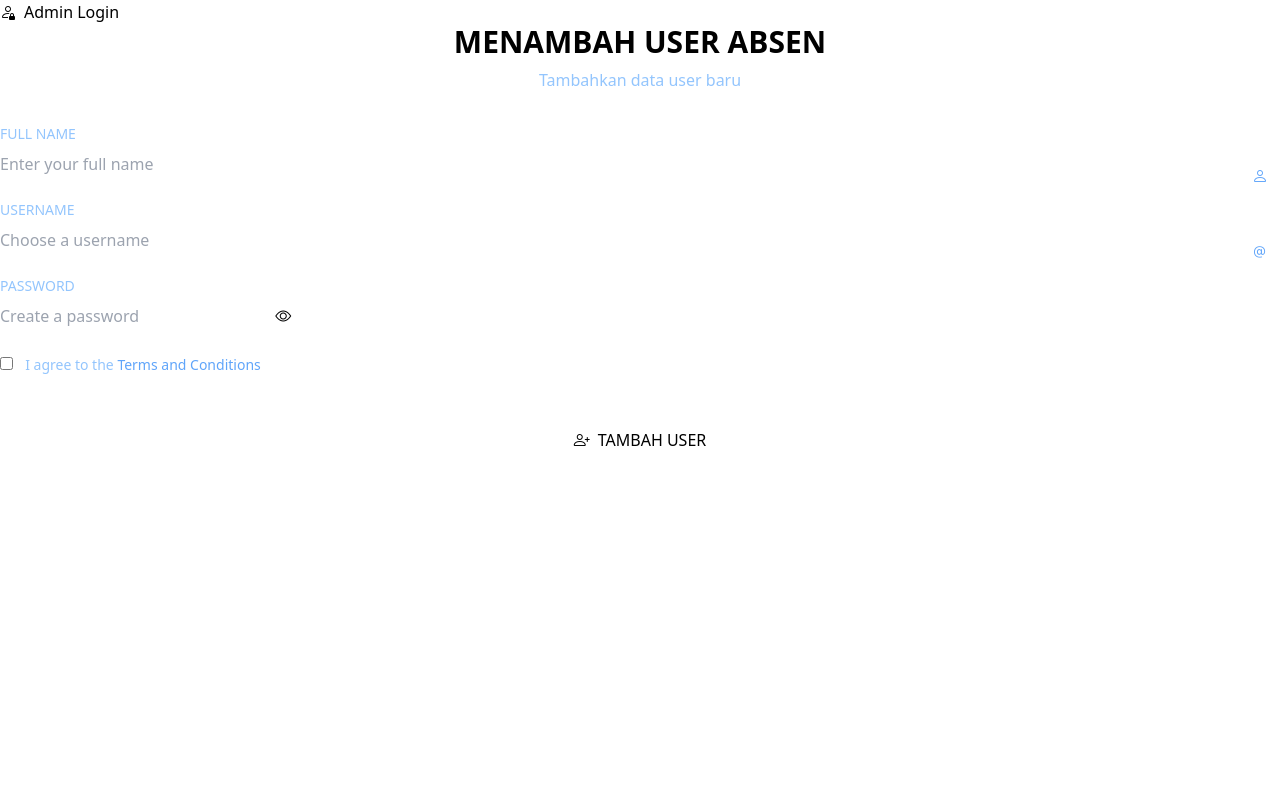
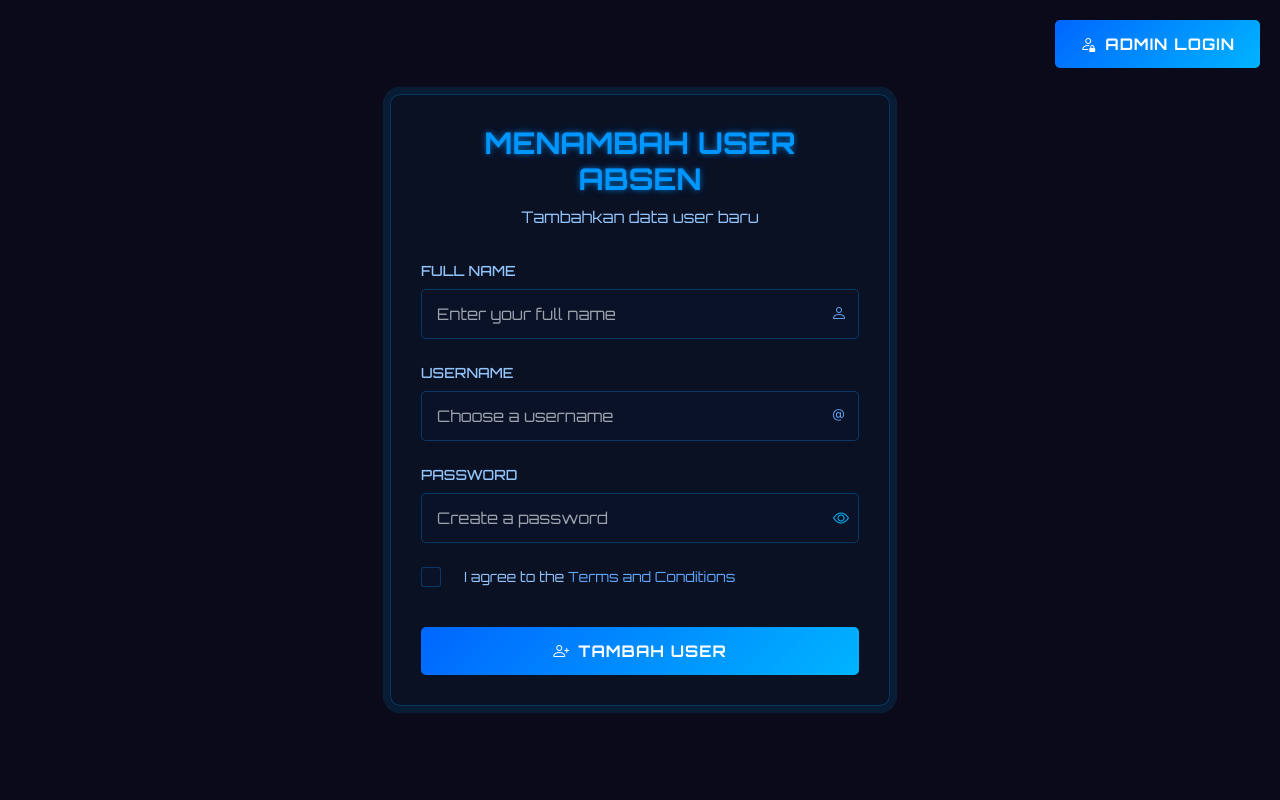
Before and after one commit to Hinabil/blabalattrksfjlsdjfz128429, a Flask app: template api/templates/index.html in a window 1280 px wide. Run offline with Flask 3, Linux system fonts and the light colour scheme; the template is opened without the code that fills it, so the values that code supplies are empty; some libraries are stand-ins or nearby versions.

Commit message:
Update style.css

```diff
--- a/api/static/css/style.css
+++ b/api/static/css/style.css
@@ -1,16 +1,211 @@
-/* Animasi custom */
-@keyframes slideIn {
-  0% {
-    transform: translateY(50px);
-    opacity: 0;
-  }
-  100% {
-    transform: translateY(0px);
-    opacity: 1;
-  }
+@import url('https://fonts.googleapis.com/css2?family=Orbitron:wght@400;500;600;700&display=swap');
+
+body {
+    font-family: 'Orbitron', sans-serif;
+    background-color: #0a0a1a;
+    color: #e0e0ff;
+    overflow-x: hidden;
+    min-height: 100vh;
+    display: flex;
+    flex-direction: column;
+    align-items: center;
+    justify-content: center;
+    padding: 20px;
 }
 
-/* Apply animasi ke elemen */
-.animate-slide-in {
-  animation: slideIn 0.6s ease-out forwards;
+.neon-border {
+    position: relative;
+    border: 1px solid rgba(0, 150, 255, 0.3);
+    box-shadow: 0 0 10px rgba(0, 150, 255, 0.5),
+                0 0 20px rgba(0, 150, 255, 0.3),
+                0 0 40px rgba(0, 150, 255, 0.2);
+    transition: all 0.3s ease;
+    border-radius: 10px;
+    background: rgba(10, 20, 40, 0.7);
+    backdrop-filter: blur(5px);
 }
+
+.neon-border:hover {
+    box-shadow: 0 0 15px rgba(0, 150, 255, 0.7),
+                0 0 30px rgba(0, 150, 255, 0.5),
+                0 0 60px rgba(0, 150, 255, 0.3);
+}
+
+.neon-text {
+    text-shadow: 0 0 5px rgba(0, 150, 255, 0.5),
+                 0 0 10px rgba(0, 150, 255, 0.3);
+    color: #0096ff;
+}
+
+.neon-input {
+    background-color: rgba(10, 20, 40, 0.7);
+    border: 1px solid rgba(0, 150, 255, 0.3);
+    color: #e0e0ff;
+    transition: all 0.3s ease;
+    padding: 12px 15px;
+    border-radius: 5px;
+    width: 100%;
+}
+
+.neon-input:focus {
+    outline: none;
+    border-color: #00b4ff;
+    box-shadow: 0 0 10px rgba(0, 180, 255, 0.5);
+    background-color: rgba(15, 30, 60, 0.8);
+}
+
+.neon-button {
+    background: linear-gradient(135deg, #0066ff, #00b4ff);
+    color: white;
+    transition: all 0.3s ease;
+    border: none;
+    padding: 12px 25px;
+    border-radius: 5px;
+    font-weight: bold;
+    cursor: pointer;
+    text-transform: uppercase;
+    letter-spacing: 1px;
+}
+
+.neon-button:hover {
+    background: linear-gradient(135deg, #00b4ff, #0066ff);
+    box-shadow: 0 0 15px rgba(0, 180, 255, 0.7);
+    transform: translateY(-2px);
+}
+
+.pulse {
+    animation: pulse 2s infinite;
+}
+
+@keyframes pulse {
+    0% {
+        box-shadow: 0 0 0 0 rgba(0, 180, 255, 0.4);
+    }
+    70% {
+        box-shadow: 0 0 0 10px rgba(0, 180, 255, 0);
+    }
+    100% {
+        box-shadow: 0 0 0 0 rgba(0, 180, 255, 0);
+    }
+}
+
+.checkbox-container {
+    position: relative;
+    padding-left: 35px;
+    cursor: pointer;
+    user-select: none;
+    display: flex;
+    align-items: center;
+    margin-top: 15px;
+}
+
+.checkbox-container input {
+    position: absolute;
+    opacity: 0;
+    cursor: pointer;
+    height: 0;
+    width: 0;
+}
+
+.checkmark {
+    position: absolute;
+    left: 0;
+    height: 20px;
+    width: 20px;
+    background-color: rgba(10, 20, 40, 0.7);
+    border: 1px solid rgba(0, 150, 255, 0.3);
+    border-radius: 3px;
+}
+
+.checkbox-container:hover input ~ .checkmark {
+    background-color: rgba(15, 30, 60, 0.7);
+}
+
+.checkbox-container input:checked ~ .checkmark {
+    background-color: #00b4ff;
+    box-shadow: 0 0 10px rgba(0, 180, 255, 0.5);
+}
+
+.checkmark:after {
+    content: "";
+    position: absolute;
+    display: none;
+}
+
+.checkbox-container input:checked ~ .checkmark:after {
+    display: block;
+}
+
+.checkbox-container .checkmark:after {
+    left: 7px;
+    top: 3px;
+    width: 5px;
+    height: 10px;
+    border: solid white;
+    border-width: 0 2px 2px 0;
+    transform: rotate(45deg);
+}
+
+.admin-btn {
+    position: fixed;
+    top: 20px;
+    right: 20px;
+    z-index: 1000;
+}
+
+.form-container {
+    width: 100%;
+    max-width: 500px;
+    margin: 0 auto;
+    padding: 30px;
+}
+
+.password-toggle {
+    position: absolute;
+    right: 10px;
+    top: 50%;
+    transform: translateY(-50%);
+    cursor: pointer;
+    color: #00b4ff;
+}
+
+@media (max-width: 640px) {
+    .form-container {
+        padding: 20px;
+    }
+
+    body {
+        padding: 10px;
+    }
+}
+
+/* Particles */
+.particles {
+    position: fixed;
+    top: 0;
+    left: 0;
+    width: 100%;
+    height: 100%;
+    pointer-events: none;
+    z-index: -1;
+}
+
+.particle {
+    position: absolute;
+    border-radius: 50%;
+    opacity: 0.8;
+}
+
+@keyframes float {
+    0% {
+        transform: translateY(0) translateX(0);
+        opacity: 0.8;
+    }
+    50% {
+        opacity: 0.3;
+    }
+    100% {
+        transform: translateY(-100vh) translateX(20px);
+        opacity: 0;
+    }
+}
```
